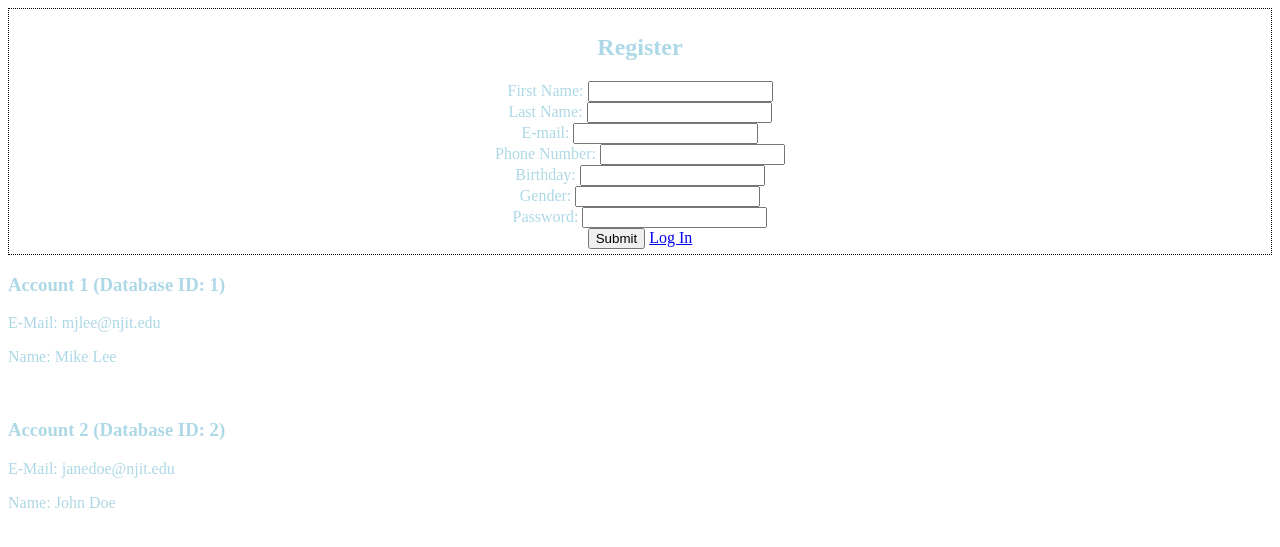
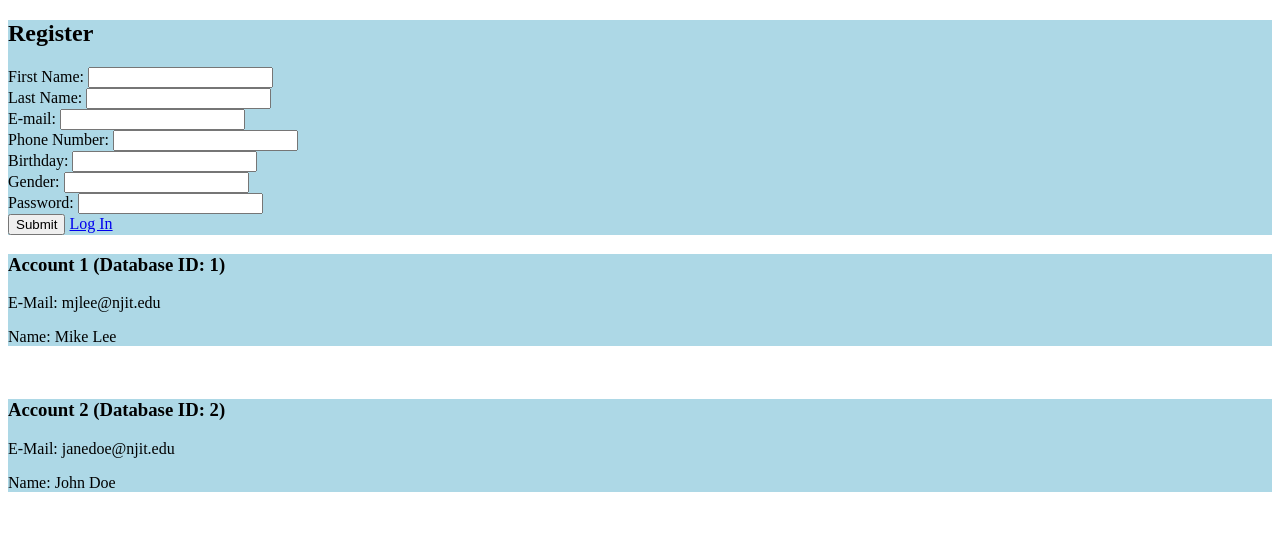
Before and after one commit to nraeder/is218-final, a PHP site: page / in a window 1280 px wide. Shown: the top 547 px of the page. Run offline with PHP 8.4, Linux system fonts and the light colour scheme; data comes from the database, SQL or seed files in the repository.

Commit message:
Update index.php

```diff
--- a/index.php
+++ b/index.php
@@ -8,7 +8,9 @@
 ?>
 <style>
 div {
-	color: lightblue;
+	background-color: lightblue;
+	color: black;
+	text-align: left;
 }
 </style>
 
@@ -25,7 +27,7 @@ div {
 </head>
 
 <body>
-	<center><div style="border: 1px dotted black; padding: 5px; margin-bottom: auto;">
+	<center><div>
 		<h2>Register</h2>
 		<form action="register.php" method="post">
 			First Name: <input type="text" name="First Name"><br>
```
